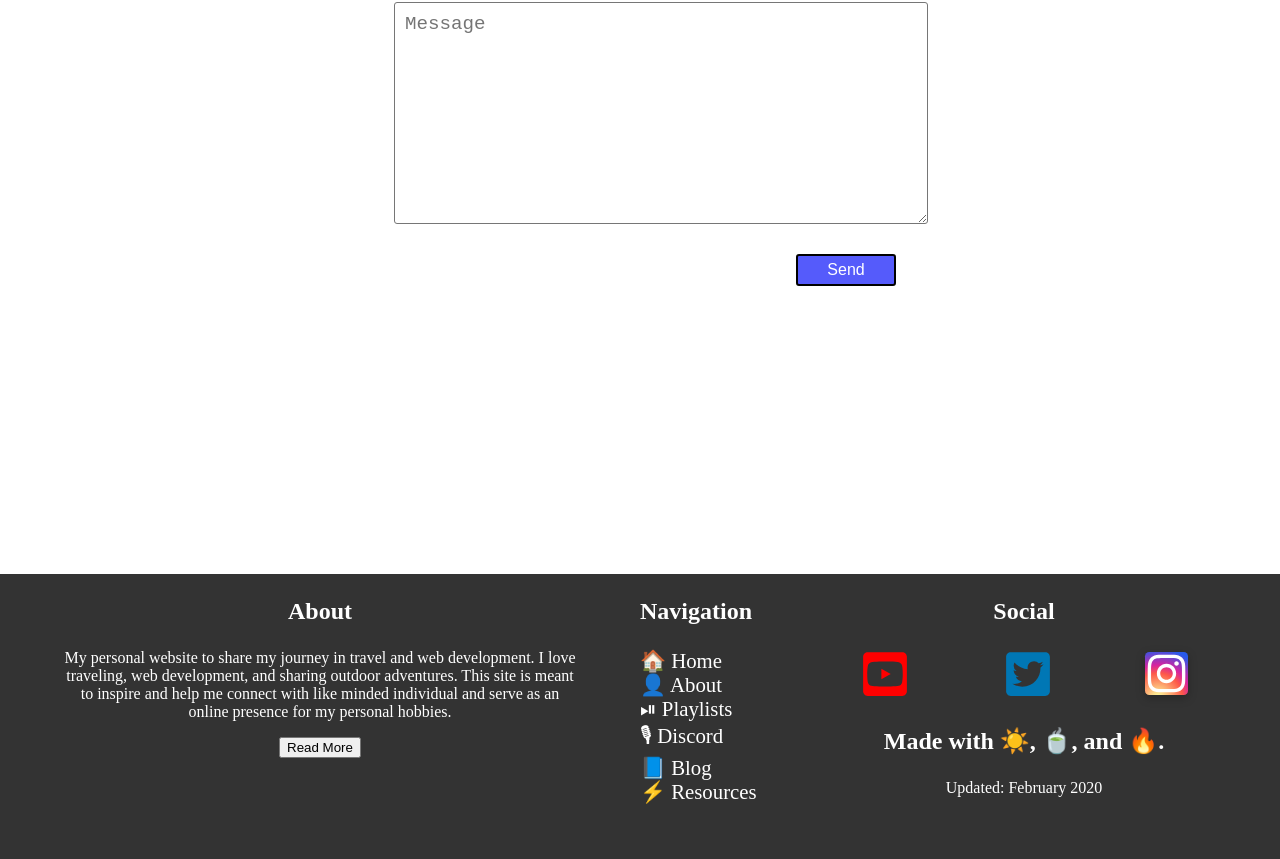
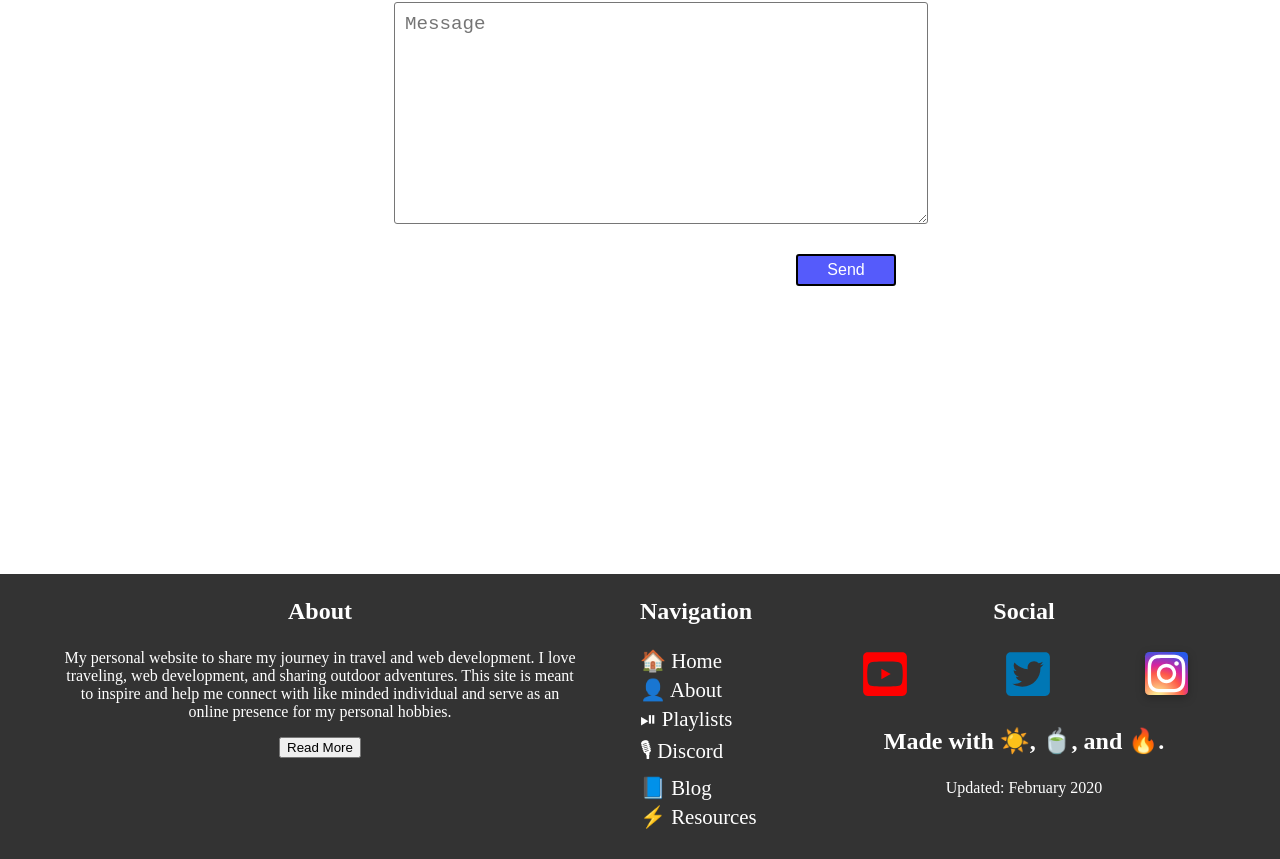
Before and after one commit to timh1203/tdNet2, a Next.js app: page / in a window 1280 px wide. Shown: the part 1376-2235 px from the top of the page. Built offline with nearby package versions, Linux system fonts and the light colour scheme; no server answers.

Commit message:
Add hover effects on menu items in footer

```diff
--- a/src/components/libs/Footer/index.js
+++ b/src/components/libs/Footer/index.js
@@ -31,7 +31,9 @@ const Footer = () => (
     </Section1>
     <Section2>
       <P1>Navigation</P1>
-      <Menu />
+      <Span1>
+        <Menu />
+      </Span1>
     </Section2>
     <Section3>
       <P1>Social</P1>
@@ -61,6 +63,7 @@ const Div1 = styled.div`
 const P1 = styled.p`
   font-size: 1.5rem;
   font-weight: 800;
+  color: white;
 `
 const Section2 = styled.section`
   display: flex;
@@ -68,8 +71,20 @@ const Section2 = styled.section`
   align-items: flex-start;
   width: 10%;
   font-size: 1.3rem;
+`
+const Span1 = styled.span`
+  display: flex;
+  flex-direction: column;
+  align-items: flex-start;
   color: white;
-  `
+  * {
+    &:hover {
+      cursor: pointer;
+      text-decoration: underline;
+      text-shadow: 0 0 20px white;
+    }
+  }
+`
 const Section3 = styled.section`
   width: 40%;
   text-align: center;
--- a/src/components/libs/Menu/index.js
+++ b/src/components/libs/Menu/index.js
@@ -1,8 +1,6 @@
 // PACKAGES
 import Link from 'next/link'
 import styled from 'styled-components'
-
-// LOCAL
 
 const Social = () => (
   <>
@@ -29,6 +27,7 @@ const Social = () => (
 
 const A1 = styled.a`
   text-decoration: none;
+  margin-bottom: 5px;
   &:visited {
     color: #5454FF;
   }
```
